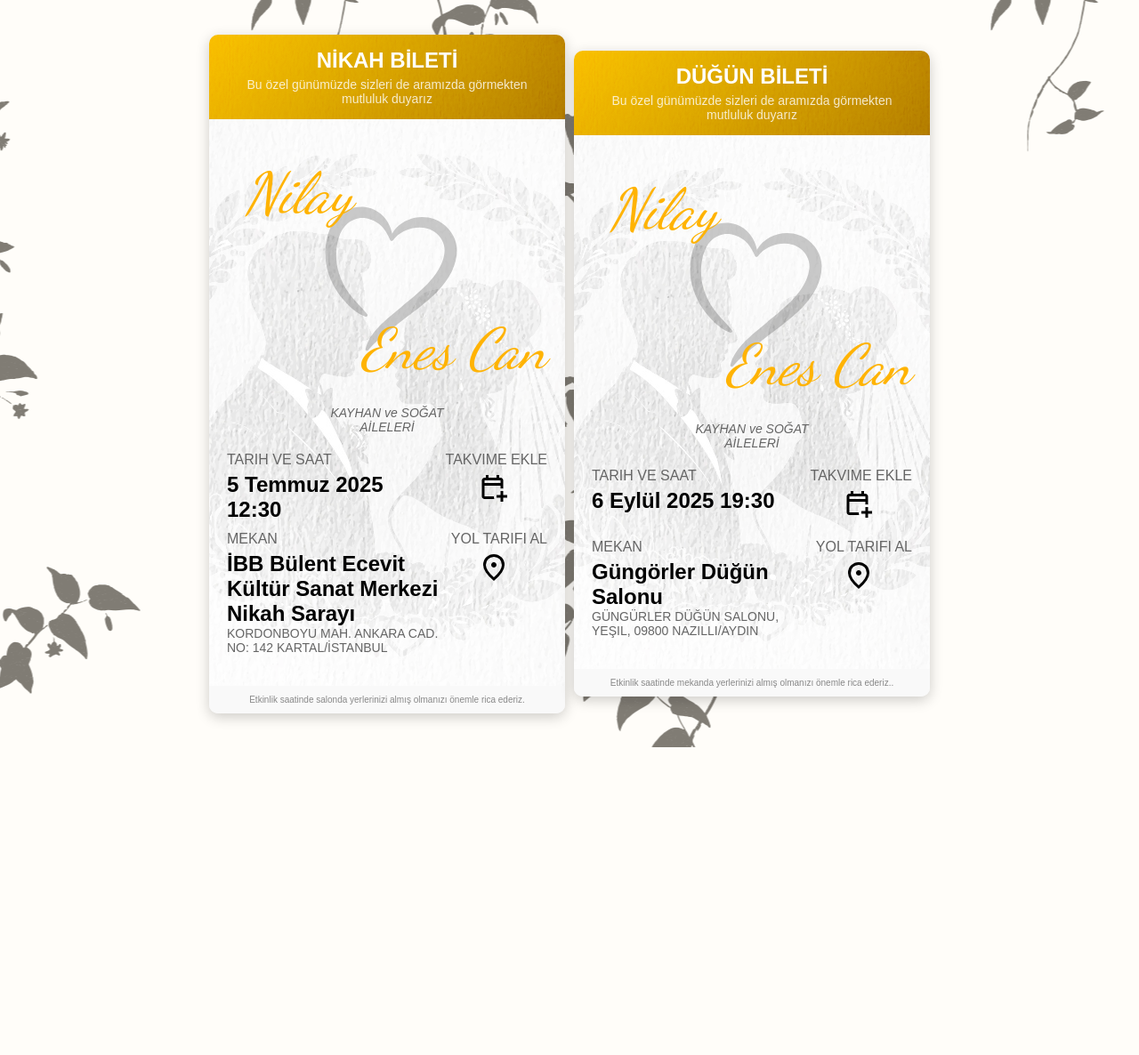
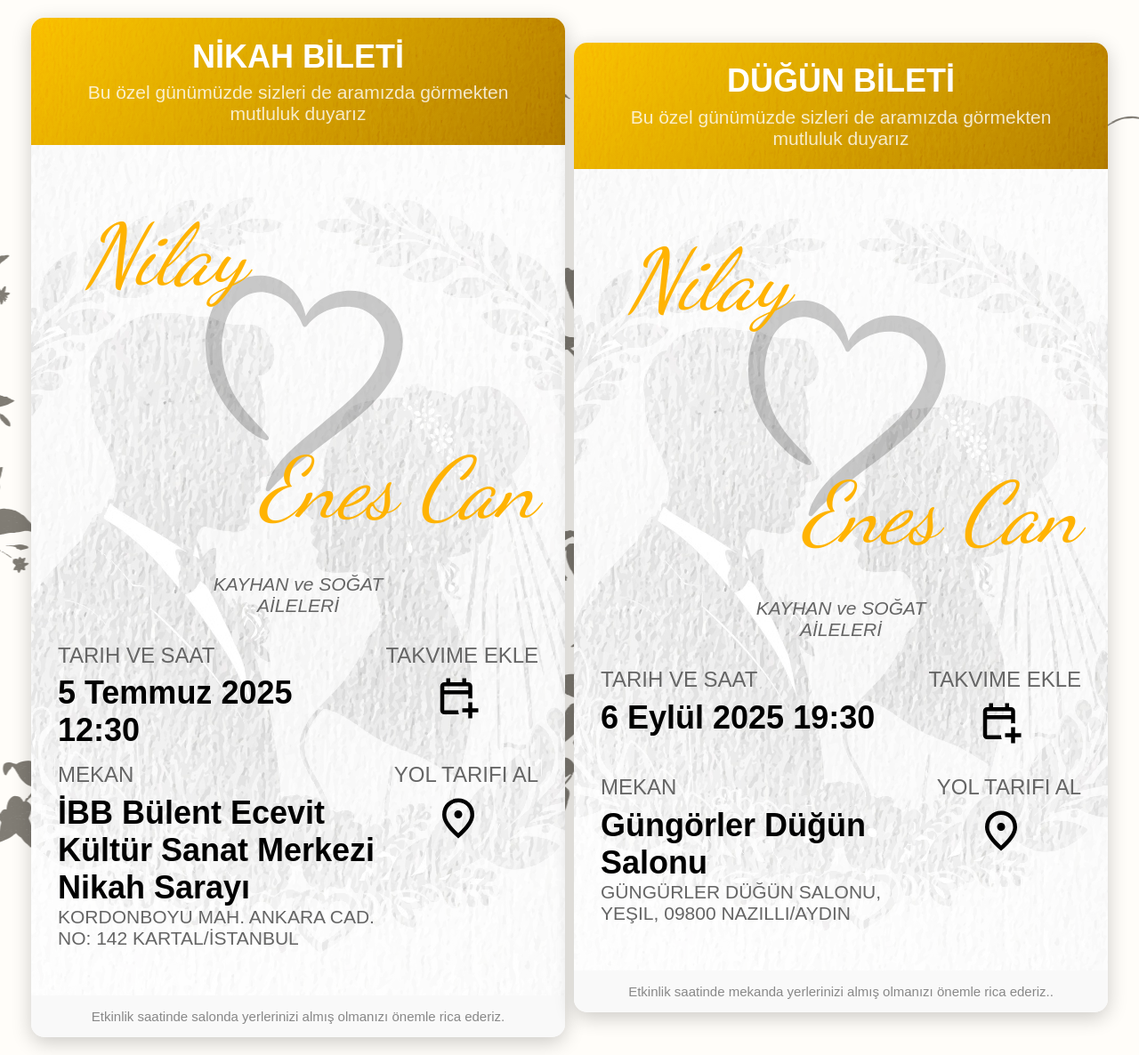
Before and after one commit to nscnkyhn/invitation, a PHP site: page / in a window 1280 px wide. Shown: the whole page at 89% size. Before the commit the page ends 840 px from the top, so only its background shows below. Run offline with PHP 8.4, Linux system fonts and the light colour scheme; some web fonts are replaced.

Commit message:
added scaling with proportional to device width

```diff
--- a/style.css
+++ b/style.css
@@ -195,8 +195,59 @@ a {
     text-decoration: none;
 }
 
-@media (max-width: 846px) {
+@media (min-width: 480px) {
+    .ticket {
+        zoom: 1.1;
+    }
+}
+@media (min-width: 520px) {
+    .ticket {
+        zoom: 1.2;
+    }
+}
+@media (min-width: 560px) {
+    .ticket {
+        zoom: 1.3;
+    }
+}
+@media (min-width: 600px) {
+    .ticket {
+        zoom: 1.4;
+    }
+}
+@media (min-width: 640px) {
+    .ticket {
+        zoom: 1.5;
+    }
+}
+
+@media (max-width: 1246px) {
     body {
         flex-direction: column;
     }
+    @media (max-width: 479px) {
+        .ticket {
+            zoom: 0.9
+        }
+    }
+    @media (max-width: 399px) {
+        .ticket {
+            zoom: 0.8
+        }
+    }
+    @media (max-width: 359px) {
+        .ticket {
+            zoom: 0.7
+        }
+    }
+    @media (max-width: 319px) {
+        .ticket {
+            zoom: 0.6
+        }
+    }
+    @media (max-width: 280px) {
+        .ticket {
+            zoom: 0.5
+        }
+    }
 }
```
